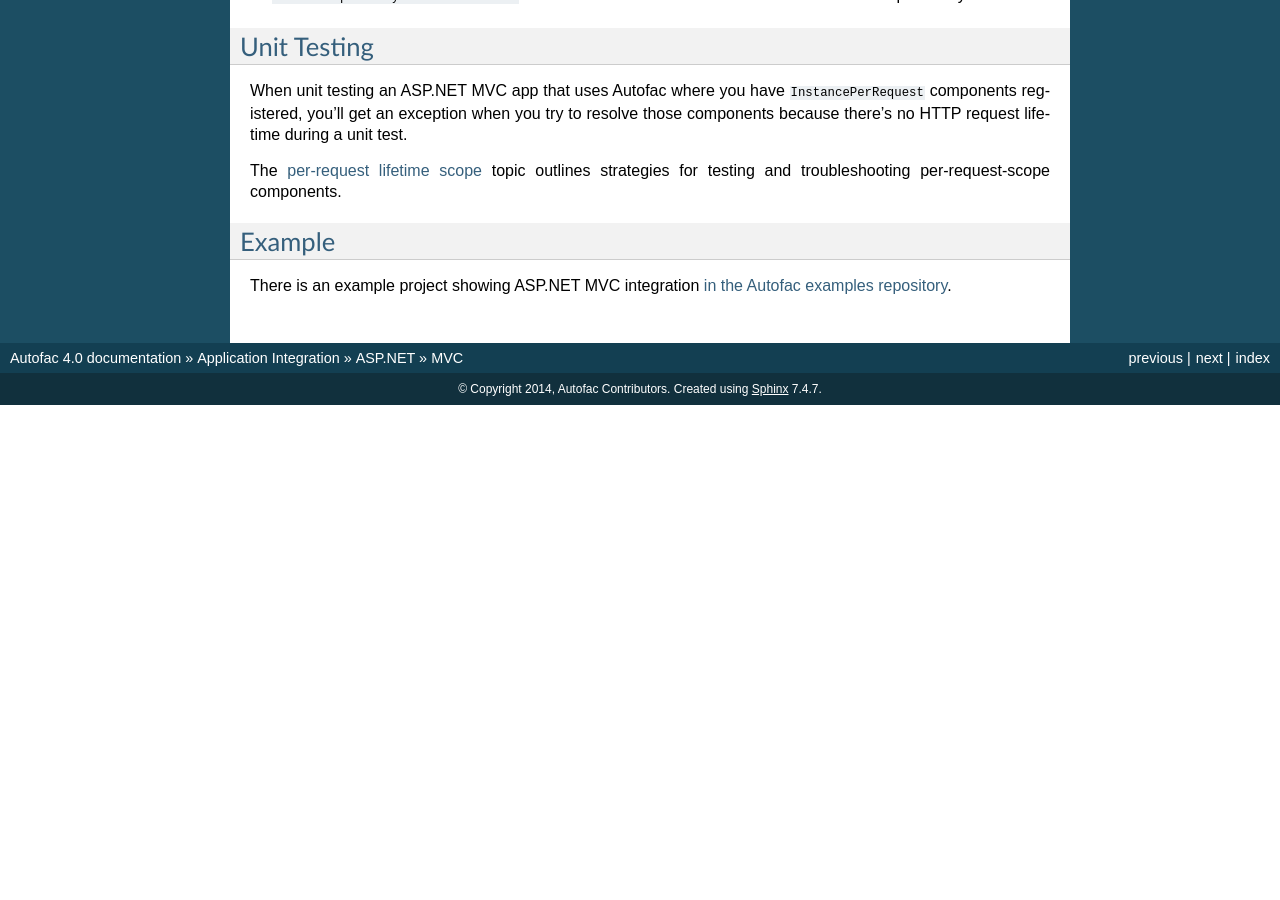
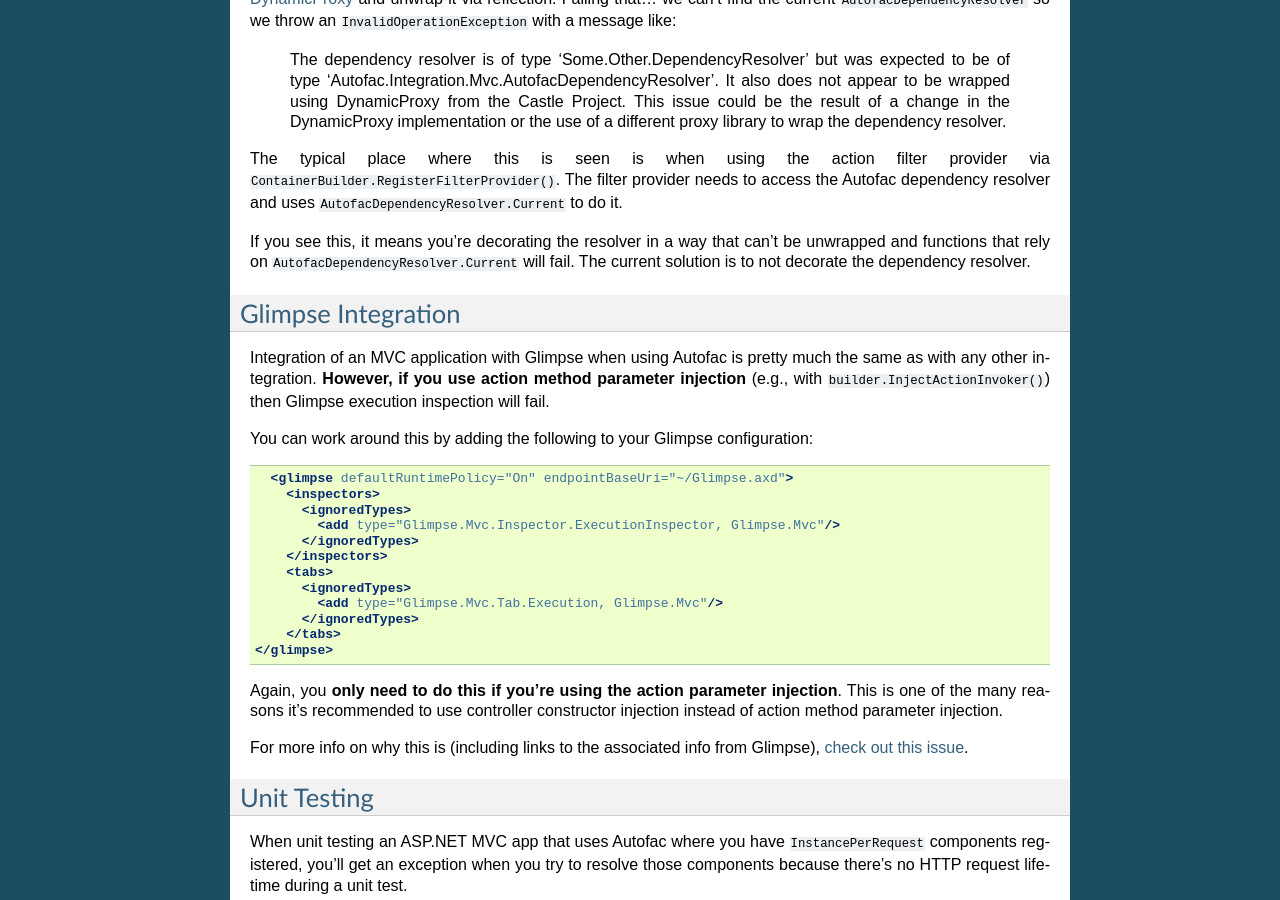
Before and after one commit to autofac/Documentation, a Sphinx documentation site: the page built from docs/integration/mvc.rst, in a window 1280 px wide and 900 px high, scrolled down 6900 px. Built offline with Sphinx 7.4.7, drawn with Linux system fonts in a browser that asks for light colours; before the commit the page ends 7305 px from its top, so only the background shows below that; some of the changed text lies outside the part shown.

Commit message:
Added documentation to explain autofac/Autofac.Mvc#7 workaround.

```diff
--- a/docs/integration/mvc.rst
+++ b/docs/integration/mvc.rst
@@ -39,6 +39,9 @@
 
       // OPTIONAL: Enable property injection into action filters.
       builder.RegisterFilterProvider();
+
+      // OPTIONAL: Enable action method parameter injection (RARE).
+      builder.InjectActionInvoker();
 
       // Set the dependency resolver to be Autofac.
       var container = builder.Build();
@@ -216,6 +219,15 @@
     {
     }
 
+Enable Injection of Action Parameters
+=====================================
+
+While not common, some folks want to have Autofac populate parameters in action methods when they're called. **It is recommended you use constructor injection on your controller rather than action method injection** but you can enable action method injection if you desire:
+
+.. sourcecode:: csharp
+
+    builder.InjectActionInvoker();
+
 OWIN Integration
 ================
 
@@ -335,6 +347,32 @@
 
 If you see this, it means you're decorating the resolver in a way that can't be unwrapped and functions that rely on ``AutofacDependencyResolver.Current`` will fail. The current solution is to not decorate the dependency resolver.
 
+Glimpse Integration
+===================
+
+Integration of an MVC application with Glimpse when using Autofac is pretty much the same as with any other integration. **However, if you use action method parameter injection** (e.g., with ``builder.InjectActionInvoker()``) then Glimpse execution inspection will fail.
+
+You can work around this by adding the following to your Glimpse configuration:
+
+.. sourcecode:: xml
+
+    <glimpse defaultRuntimePolicy="On" endpointBaseUri="~/Glimpse.axd">
+      <inspectors>
+        <ignoredTypes>
+          <add type="Glimpse.Mvc.Inspector.ExecutionInspector, Glimpse.Mvc"/>
+        </ignoredTypes>
+      </inspectors>
+      <tabs>
+        <ignoredTypes>
+          <add type="Glimpse.Mvc.Tab.Execution, Glimpse.Mvc"/>
+        </ignoredTypes>
+      </tabs>
+  </glimpse>
+
+Again, you **only need to do this if you're using the action parameter injection**. This is one of the many reasons it's recommended to use controller constructor injection instead of action method parameter injection.
+
+For more info on why this is (including links to the associated info from Glimpse), `check out this issue <https://github.com/autofac/Autofac.Mvc/issues/7>`_.
+
 Unit Testing
 ============
 
```
